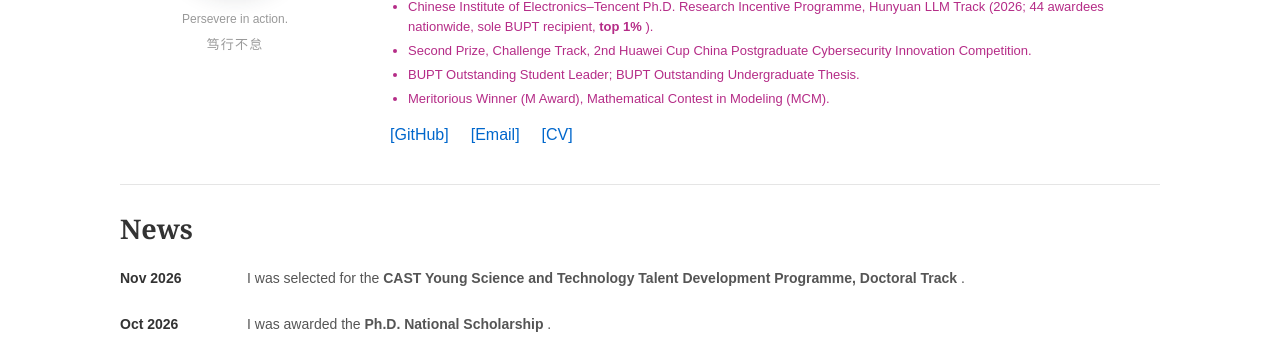
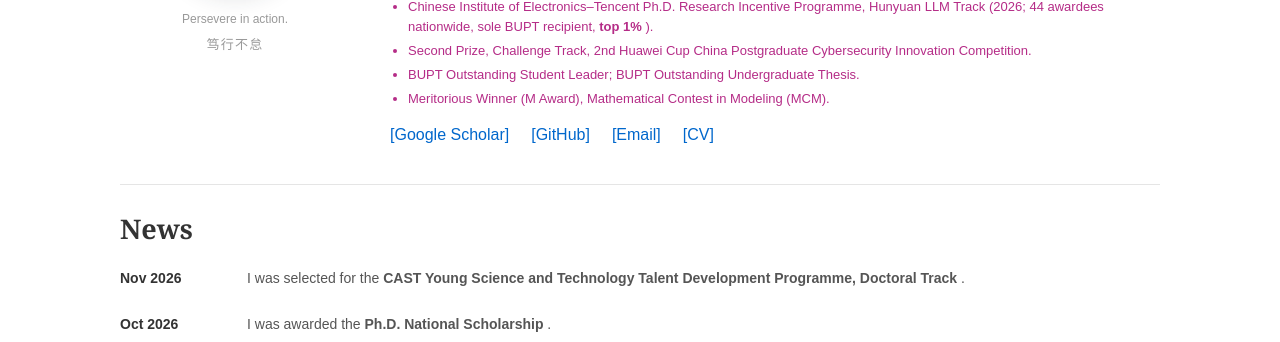
Before and after one commit to mihuhu/mihuhu.github.io, a plain HTML site: page index.html in a window 1280 px wide. Shown: the part 458-800 px from the top of the page. Drawn offline with Linux system fonts and the light colour scheme.

Commit message:
Add Google Scholar profile links to homepage and CV

```diff
--- a/index.html
+++ b/index.html
@@ -101,6 +101,9 @@
 </ul>
 </div>
 <div class="academic-links">
+<a href="https://scholar.google.com/citations?user=y_YpjDsAAAAJ&amp;hl=en">
+       [Google Scholar]
+      </a>
 <a href="https://github.com/mihuhu">
        [GitHub]
       </a>
```
Also changed, not shown: cv.html (+3 -1 lines).
